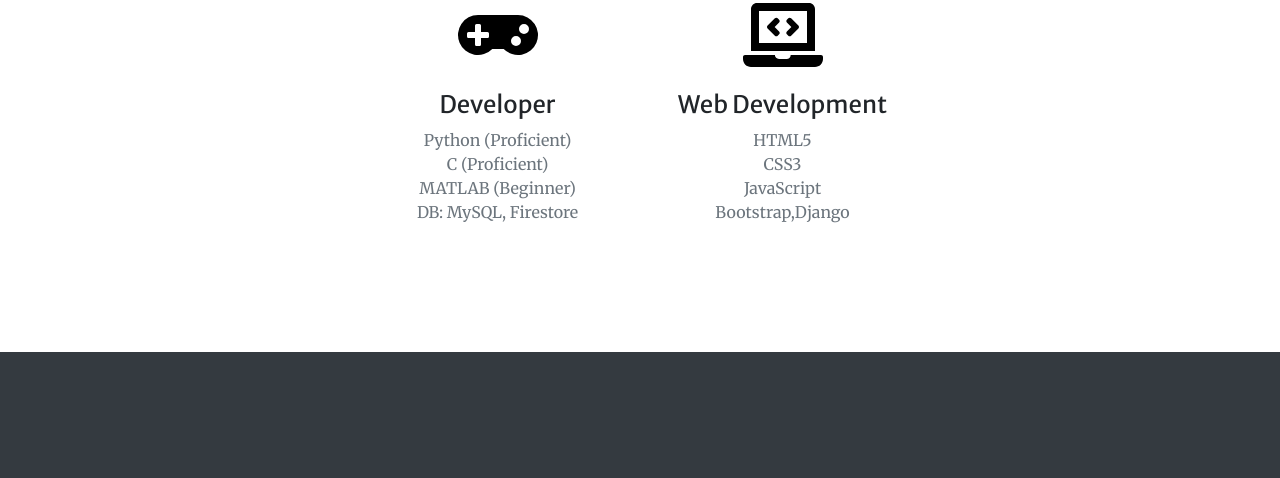
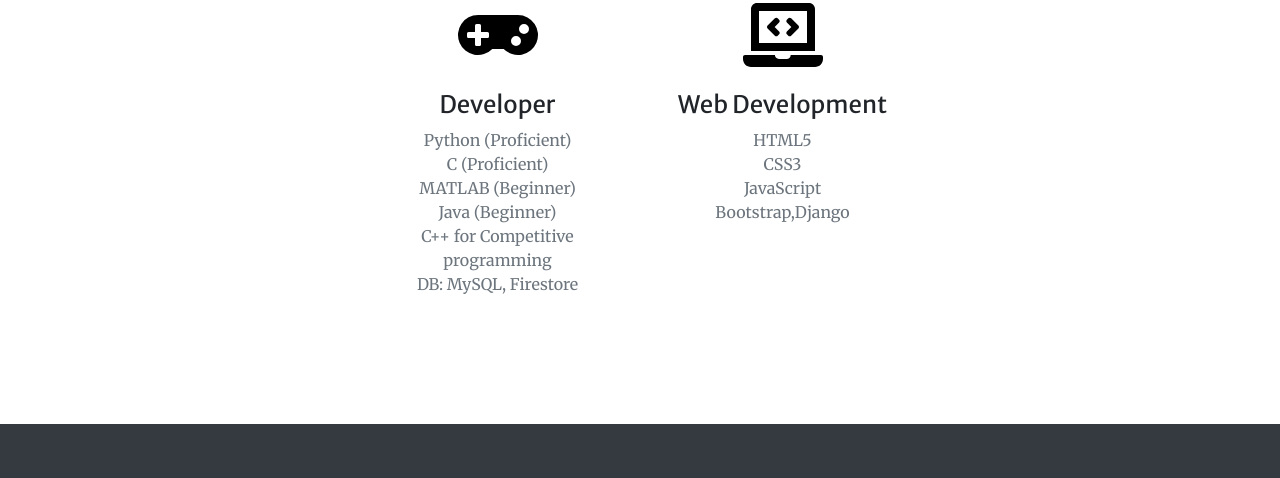
Before and after one commit to MiguelArevalo1999/miguelarevalo1999.github.io, a plain HTML site: page index.html in a window 1280 px wide. Shown: the part 1660-2138 px from the top of the page. Drawn offline with nearby package versions, Linux system fonts and the light colour scheme.

Commit message:
Website updated, C++ added

```diff
--- a/index.html
+++ b/index.html
@@ -77,7 +77,7 @@
                         <div class="mt-5">
                             <i class="fas fa-4x fa-gamepad text-primary mb-4"></i>
                             <h3 class="h4 mb-2">Developer</h3>
-                            <p class="text-muted mb-0">Python (Proficient)<br>C (Proficient)<br>MATLAB (Beginner)<br>DB: MySQL, Firestore</p>
+                            <p class="text-muted mb-0">Python (Proficient)<br>C (Proficient)<br>MATLAB (Beginner)<br>Java (Beginner)<br>C++ for Competitive programming<br>DB: MySQL, Firestore</p>
                         </div>
                     </div>
                     <div class="col-lg-3 col-md-6 text-center">
```
